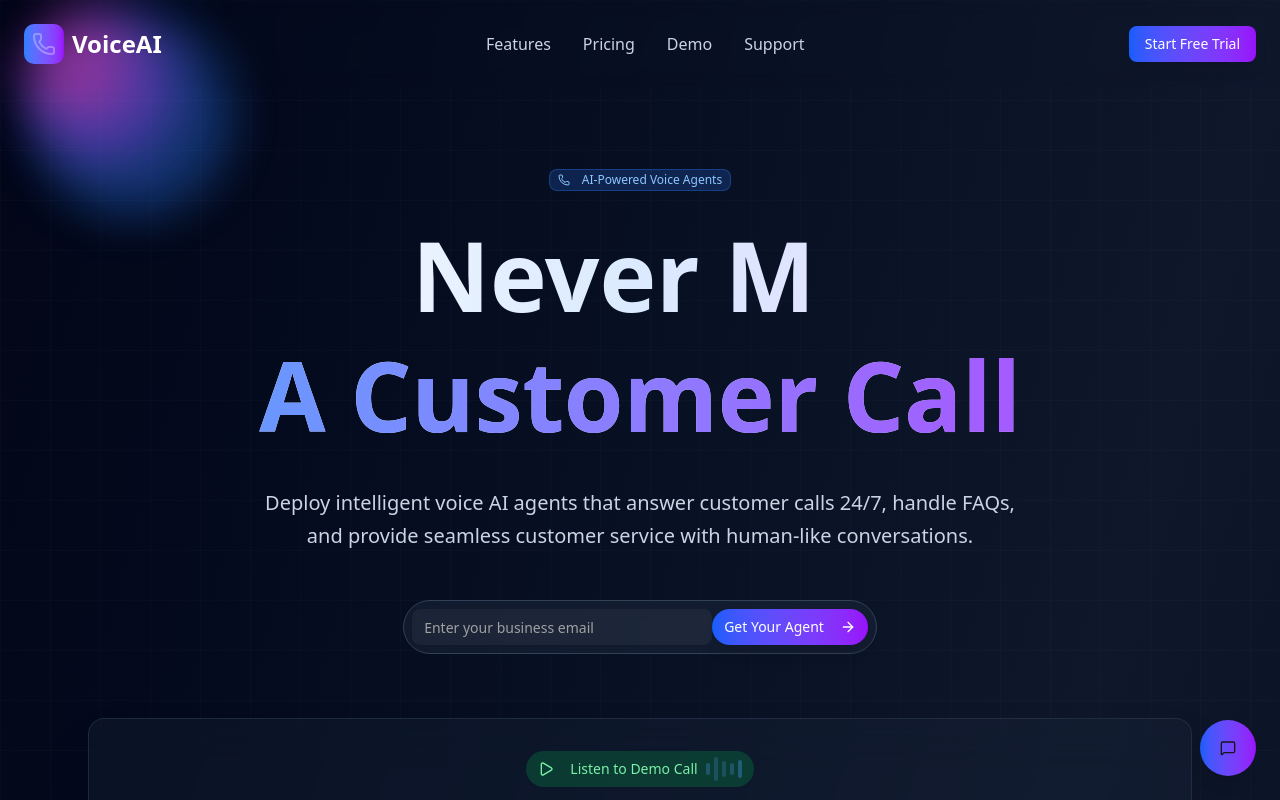
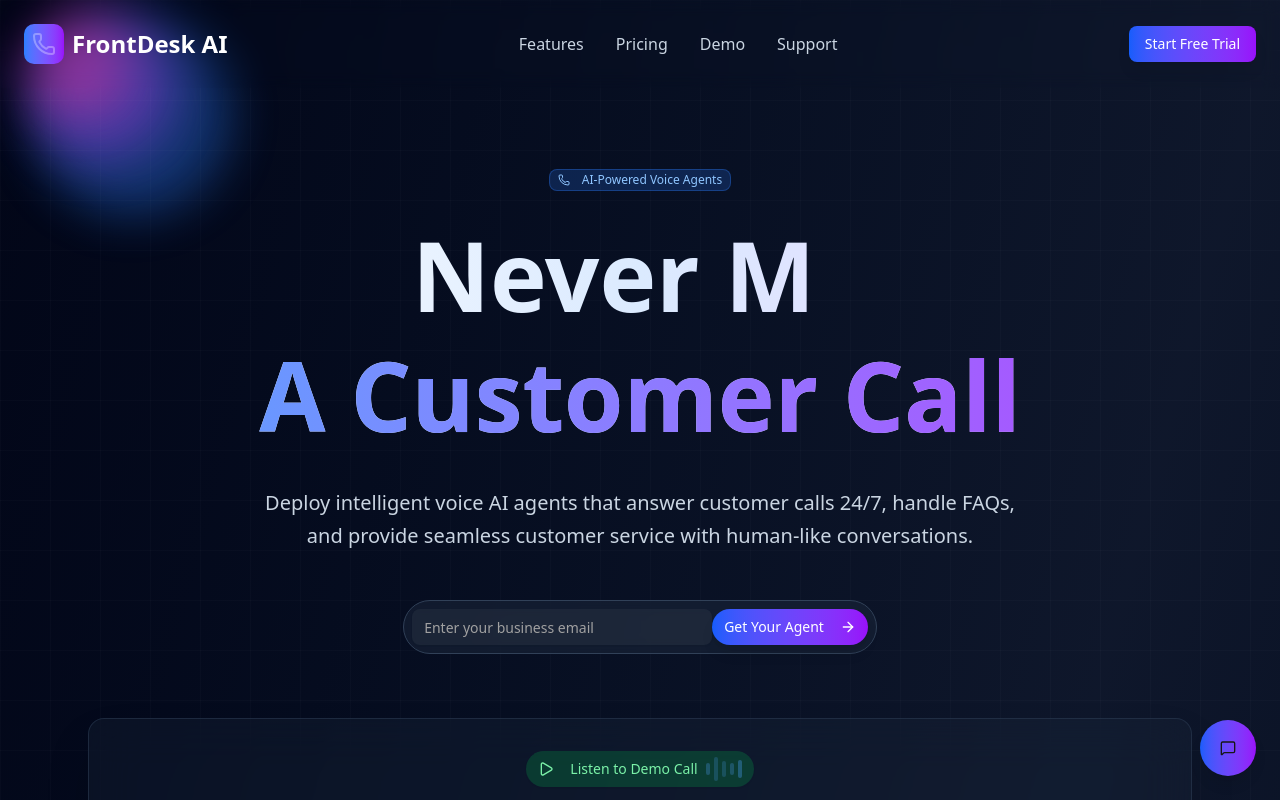
Before and after one commit to JashanjotP/spurhacks, a Next.js app in the folder frontend/: page / in a window 1280 px wide. Shown: the top 800 px of the page. Built offline with nearby package versions, Linux system fonts and the light colour scheme.

Commit message:
replaced namings

```diff
--- a/frontend/src/app/page.tsx
+++ b/frontend/src/app/page.tsx
@@ -475,7 +475,7 @@ export default function VoiceAILanding() {
           <div className="w-10 h-10 bg-gradient-to-r from-blue-500 to-purple-600 rounded-lg flex items-center justify-center">
             <Phone className="w-6 h-6 text-white animate-pulse" />
           </div>
-          <span className="text-2xl font-bold text-white">VoiceAI</span>
+          <span className="text-2xl font-bold text-white">FrontDesk AI</span>
         </div>
         <nav className="hidden md:flex space-x-8">
           {["Features", "Pricing", "Demo", "Support"].map((item) => (
@@ -800,10 +800,10 @@ export default function VoiceAILanding() {
             <div className="w-8 h-8 bg-gradient-to-r from-blue-500 to-purple-600 rounded-lg flex items-center justify-center">
               <Phone className="w-5 h-5 text-white" />
             </div>
-            <span className="text-xl font-bold text-white">VoiceAI</span>
+            <span className="text-xl font-bold text-white">FrontDesk AI</span>
           </div>
           <div className="text-slate-400">
-            © 2025 VoiceAI. Revolutionizing customer service.
+            © 2025 FrontDesk AI. Revolutionizing customer service.
           </div>
         </div>
       </footer>
--- a/frontend/src/components/dashboard/sidebar.tsx
+++ b/frontend/src/components/dashboard/sidebar.tsx
@@ -62,24 +62,24 @@ const navigation = [
   },
 ]
 
-const developmentNavigation = [
-  {
-    title: "Test Supabase",
-    href: "/dashboard/test-supabase",
-    icon: TestTube,
-    // description: "Test database integration"
-  },
-  {
-    title: "Test Upload",
-    href: "/dashboard/test-upload",
-    icon: Upload,
-    // description: "Test file uploads"
-  },
-  {
-    title: "Test Onboading",
-    href: "/dashboard/onboarding",
-    icon: PersonStandingIcon,}
-]
+// const developmentNavigation = [
+//   {
+//     title: "Test Supabase",
+//     href: "/dashboard/test-supabase",
+//     icon: TestTube,
+//     // description: "Test database integration"
+//   },
+//   {
+//     title: "Test Upload",
+//     href: "/dashboard/test-upload",
+//     icon: Upload,
+//     // description: "Test file uploads"
+//   },
+//   {
+//     title: "Test Onboading",
+//     href: "/dashboard/onboarding",
+//     icon: PersonStandingIcon,}
+// ]
 
 export function DashboardSidebar() {
   const pathname = usePathname()
@@ -97,7 +97,7 @@ export function DashboardSidebar() {
             <Brain className="h-7 w-7 text-white" />
           </div>
           <div>
-            <h1 className="font-bold text-lg">AI Voice Agent</h1>
+            <h1 className="font-bold text-lg">FrontDesk AI</h1>
             <p className="text-xs text-slate-400">Dashboard v2.0</p>
           </div>
         </div>
@@ -144,6 +144,7 @@ export function DashboardSidebar() {
         </SidebarGroup>
 
         {/* Development Tools */}
+        {/*
         <SidebarGroup className="mt-6">
           <SidebarGroupLabel className="text-slate-400 text-xs font-semibold uppercase tracking-wider px-2 mb-2">
             Development
@@ -170,7 +171,7 @@ export function DashboardSidebar() {
                         <div>
                           <p className="font-semibold text-sm">{item.title}</p>
                           {/* <p className={`text-xs transition-colors duration-200 ${isActive ? "text-orange-200" : "text-slate-400"}`}>{item.description}</p> */}
-                        </div>
+                        {/* </div>
                         {isActive && (
                           <div className="ml-auto w-2 h-2 bg-white rounded-full" />
                         )}
@@ -181,7 +182,8 @@ export function DashboardSidebar() {
               })}
             </SidebarMenu>
           </SidebarGroupContent>
-        </SidebarGroup>
+        </SidebarGroup> */}
+
 
         <div className="mt-6 p-3 bg-slate-800/50 rounded-lg border border-slate-700">
           <h3 className="text-xs font-semibold uppercase text-slate-400 mb-2">Quick Stats</h3>
--- a/frontend/src/components/onboarding/onboarding-wizard.tsx
+++ b/frontend/src/components/onboarding/onboarding-wizard.tsx
@@ -453,7 +453,7 @@ export function OnboardingWizard({ onComplete }: OnboardingWizardProps) {
             </div>
             <div>
               <h2 className="text-3xl font-bold mb-4 text-white">
-                Welcome to VoiceAgent.ai!
+                Welcome to FrontDeskAI!
               </h2>
               <p className="text-lg text-slate-300 max-w-2xl mx-auto">
                 Let's set up your first AI voice agent in just a few minutes.
```
